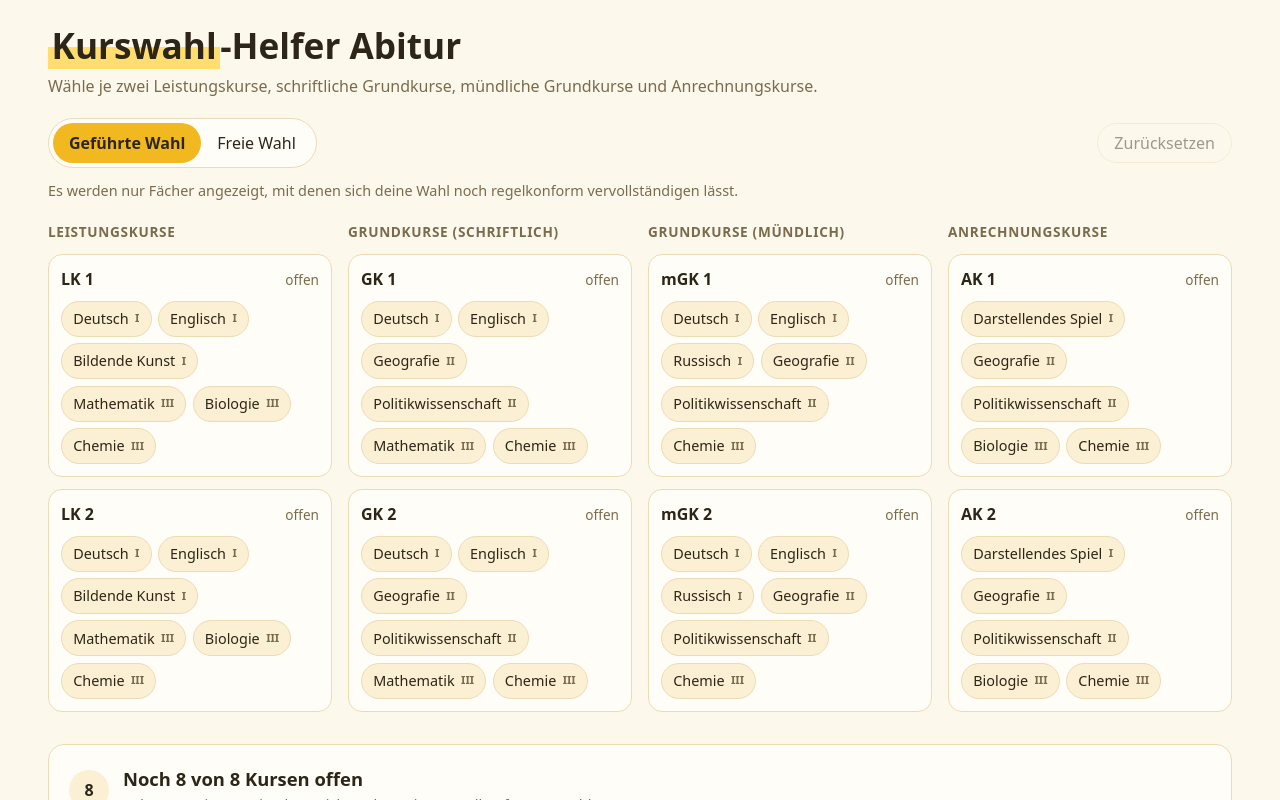
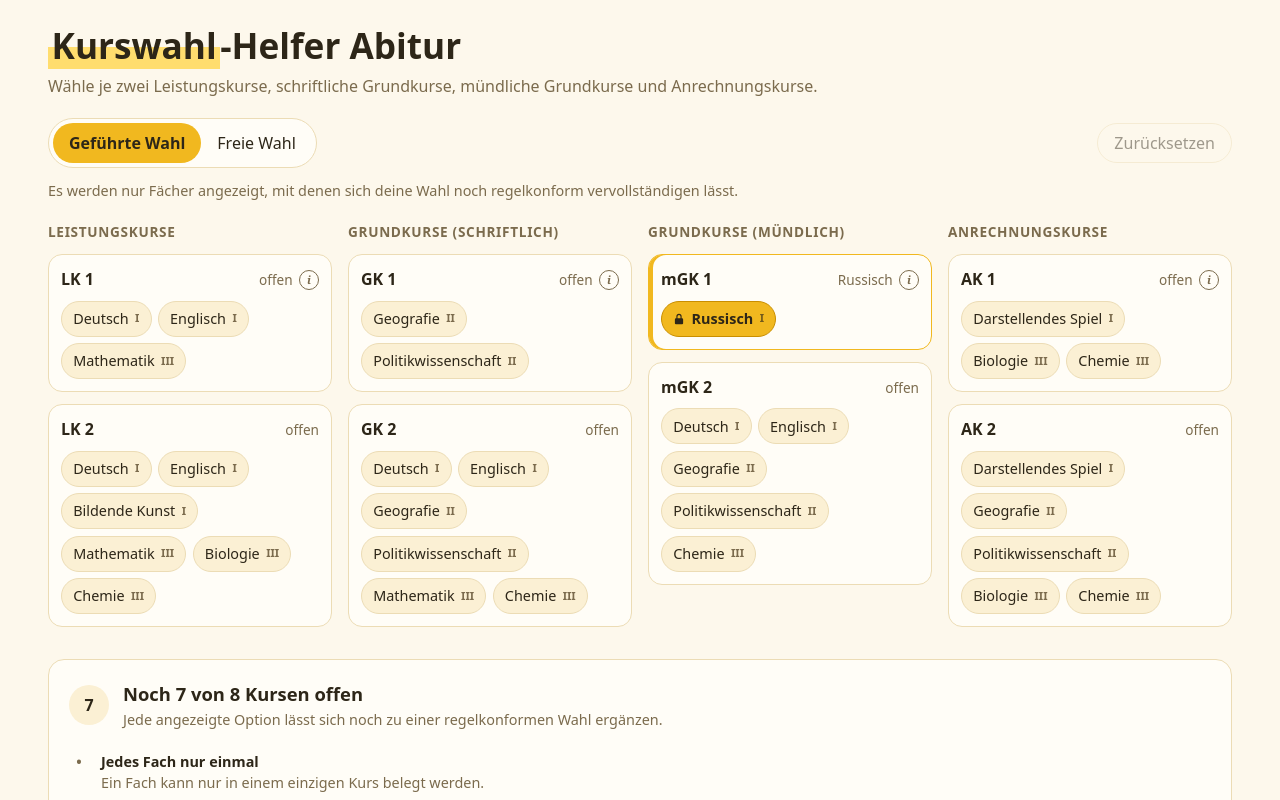
Before and after one commit to Benjino16/abi-kurswahl-suedost, a React (Vite) app: page / in a window 1280 px wide. Shown: the top 800 px of the page. Built offline with nearby package versions, Linux system fonts and the light colour scheme.

Commit message:
feat: restrict one slot per course type to its minimal required subject group
Lock subjects that every valid selection needs in a fixed course type
(currently Russisch in mGK) and explain restrictions via info tooltips.
Replaces the pair-splitting special case.

```diff
--- a/src/App.tsx
+++ b/src/App.tsx
@@ -1,10 +1,10 @@
 import { useMemo } from 'react'
-import { verteileErzwungenePaare, type Optionen } from './anzeige'
+import { freieAnzeige, gefuehrteAnzeige } from './anzeige'
 import { RegelStatus } from './components/RegelStatus'
 import { SlotKarte } from './components/SlotKarte'
-import { angebotFuer, istVervollstaendigbar, moeglicheFaecher } from './domain/solver'
+import { istVervollstaendigbar } from './domain/solver'
 import { KATEGORIEN, SLOTS, leereWahl, type SlotId } from './domain/types'
-import { useGespeicherterZustand, type Modus } from './zustand'
+import { normalisiere, useGespeicherterZustand, type Modus } from './zustand'
 
 const MODI: { id: Modus; label: string; hinweis: string }[] = [
   {
@@ -22,23 +22,14 @@ const MODI: { id: Modus; label: string; hinweis: string }[] = [
 function App() {
   const [{ modus, wahl }, setZustand] = useGespeicherterZustand()
 
-  const moeglich = useMemo(() => (modus === 'gefuehrt' ? moeglicheFaecher(wahl) : null), [modus, wahl])
+  const anzeige = useMemo(() => (modus === 'gefuehrt' ? gefuehrteAnzeige(wahl) : freieAnzeige()), [modus, wahl])
   const sackgasse = modus === 'gefuehrt' && !istVervollstaendigbar(wahl)
-
-  const optionen = useMemo(() => {
-    const o = Object.fromEntries(
-      SLOTS.map((s) => {
-        const angebot = angebotFuer(s)
-        return [s.id, moeglich ? angebot.filter((id) => moeglich[s.id].has(id)) : angebot]
-      }),
-    ) as Optionen
-    return moeglich ? verteileErzwungenePaare(wahl, o) : o
-  }, [moeglich, wahl])
 
   const waehle = (slot: SlotId, id: string | null) => setZustand((z) => ({ ...z, wahl: { ...z.wahl, [slot]: id } }))
   const setModus = (m: Modus) => setZustand((z) => ({ ...z, modus: m }))
   const zuruecksetzen = () => setZustand((z) => ({ ...z, wahl: leereWahl() }))
-  const hatAuswahl = SLOTS.some((s) => wahl[s.id] !== null)
+  const grundzustand = normalisiere({ modus, wahl: leereWahl() }).wahl
+  const hatAuswahl = SLOTS.some((s) => wahl[s.id] !== grundzustand[s.id])
 
   return (
     <main>
@@ -81,7 +72,7 @@ function App() {
                 key={slot.id}
                 slot={slot}
                 gewaehlt={wahl[slot.id]}
-                optionen={optionen[slot.id]}
+                anzeige={anzeige[slot.id]}
                 onWaehle={(id) => waehle(slot.id, id)}
               />
             ))}
--- a/src/anzeige.ts
+++ b/src/anzeige.ts
@@ -1,26 +1,92 @@
+import { fach, oderListe, sortiert } from './domain/faecher'
+import {
+  alleGueltigenWahlen,
+  angebotFuer,
+  kleinsteGruppe,
+  moeglicheFaecher,
+  statischePflichtfaecher,
+} from './domain/solver'
 import { KATEGORIEN, SLOTS, type SlotId, type Wahl } from './domain/types'
 
-export type Optionen = Record<SlotId, string[]>
+export interface SlotAnzeige {
+  optionen: string[]
+  info?: string
+  gesperrt?: boolean
+}
+
+export type Anzeige = Record<SlotId, SlotAnzeige>
+
+/** Freie Wahl: jeder Slot zeigt das komplette Angebot seiner Kursart. */
+export const freieAnzeige = (): Anzeige =>
+  Object.fromEntries(SLOTS.map((s) => [s.id, { optionen: angebotFuer(s) }])) as Anzeige
 
 /**
- * Teilen sich die beiden Slots einer Kursart nur noch genau zwei Fächer, ist die
- * Verteilung erzwungen. Dann zeigt jeder Slot nur eins davon an – bereits
- * gewählte Fächer bleiben in ihrem Slot. Reine Darstellung, nichts wird gesperrt.
+ * Geführte Wahl: nur Fächer, die sich noch regelkonform ergänzen lassen. Zusätzlich
+ * zeigt in jeder Kursart ein Slot nur die kleinste Fächergruppe, aus der in jeder
+ * gültigen Wahl mindestens ein Fach in dieser Kursart vorkommt. Begrenzt wird der
+ * Slot, der ein Fach dieser Gruppe trägt bzw. tragen muss – sonst der obere.
  */
-export function verteileErzwungenePaare(wahl: Wahl, optionen: Optionen): Optionen {
-  const ergebnis = { ...optionen }
+export function gefuehrteAnzeige(wahl: Wahl): Anzeige {
+  const gueltig = alleGueltigenWahlen()
+  const moeglich = moeglicheFaecher(wahl, gueltig)
+  const optionen = Object.fromEntries(SLOTS.map((s) => [s.id, sortiert(moeglich[s.id])])) as Record<SlotId, string[]>
+  const gruppenInfo: Partial<Record<SlotId, string>> = {}
+
   for (const k of KATEGORIEN) {
-    const slots = SLOTS.filter((s) => s.kategorie === k.id)
-    if (slots.length !== 2) continue
-    const [a, b] = slots.map((s) => s.id)
-    if (optionen[a].length === 0 || optionen[b].length === 0) continue
+    const ids = SLOTS.filter((s) => s.kategorie === k.id).map((s) => s.id)
+    if (ids.length !== 2) continue
+    const [oben, unten] = ids
+    const a = wahl[oben]
+    const b = wahl[unten]
+    if (a !== null && b !== null) continue
 
-    const faecher = [...new Set([...optionen[a], ...optionen[b], wahl[a], wahl[b]])].filter((id) => id !== null)
-    if (faecher.length !== 2) continue
+    // Gültige Wahlen, die außerhalb dieser Kursart zur aktuellen Auswahl passen.
+    const kandidaten = gueltig.filter((v) =>
+      SLOTS.every((s) => ids.includes(s.id) || wahl[s.id] === null || v[s.id] === wahl[s.id]),
+    )
+    if (kandidaten.length === 0) continue
+    const gruppe = kleinsteGruppe(kandidaten, oben, unten)
 
-    const fuerA = wahl[a] ?? faecher.find((id) => id !== wahl[b])!
-    ergebnis[a] = [fuerA]
-    ergebnis[b] = [wahl[b] ?? faecher.find((id) => id !== fuerA)!]
+    const begrenzt = a !== null ? (gruppe.has(a) ? oben : unten) : b !== null ? (gruppe.has(b) ? unten : oben) : oben
+    const anderer = begrenzt === oben ? unten : oben
+
+    const vorher = optionen[begrenzt]
+    optionen[begrenzt] = vorher.filter((id) => gruppe.has(id))
+    if (a === null && b === null) {
+      optionen[anderer] = sortiert(kandidaten.filter((v) => gruppe.has(v[begrenzt]!)).map((v) => v[anderer]!))
+    }
+    if (optionen[begrenzt].length > 1 && optionen[begrenzt].length < vorher.length) {
+      const namen = oderListe(sortiert(gruppe).map((id) => fach(id).name))
+      gruppenInfo[begrenzt] =
+        `In dieser Kursart muss mindestens eines dieser Fächer belegt werden: ${namen}. ` +
+        'Deshalb stehen hier nur diese zur Auswahl – das zweite Fach wählst du im anderen Slot.'
+    }
   }
-  return ergebnis
+
+  const gesperrt = new Set(
+    statischePflichtfaecher().flatMap(({ kategorie, fach: id }) =>
+      SLOTS.filter((s) => s.kategorie === kategorie && wahl[s.id] === id).map((s) => s.id),
+    ),
+  )
+
+  return Object.fromEntries(
+    SLOTS.map((s) => {
+      const o = optionen[s.id]
+      if (gesperrt.has(s.id)) {
+        const name = fach(wahl[s.id]!).name
+        return [
+          s.id,
+          {
+            optionen: o,
+            gesperrt: true,
+            info: `${name} muss in jeder gültigen Wahl in dieser Kursart belegt werden und ist deshalb fest eingetragen.`,
+          },
+        ]
+      }
+      if (o.length === 1) {
+        return [s.id, { optionen: o, info: `Bei deiner bisherigen Auswahl bleibt hier nur ${fach(o[0]).name}.` }]
+      }
+      return [s.id, { optionen: o, info: gruppenInfo[s.id] }]
+    }),
+  ) as Anzeige
 }
--- a/src/components/SlotKarte.tsx
+++ b/src/components/SlotKarte.tsx
@@ -1,17 +1,23 @@
+import { useState } from 'react'
+import type { SlotAnzeige } from '../anzeige'
 import { fach } from '../domain/faecher'
 import { AUFGABENFELD_LABEL, type Slot } from '../domain/types'
 
 interface Props {
   slot: Slot
   gewaehlt: string | null
-  optionen: string[]
+  anzeige: SlotAnzeige
   onWaehle: (id: string | null) => void
 }
 
-export function SlotKarte({ slot, gewaehlt, optionen, onWaehle }: Props) {
+export function SlotKarte({ slot, gewaehlt, anzeige, onWaehle }: Props) {
+  const { optionen, info, gesperrt } = anzeige
   // Das gewählte Fach bleibt sichtbar, auch wenn es nicht mehr zu den Optionen passt.
   const sichtbar = gewaehlt && !optionen.includes(gewaehlt) ? [gewaehlt, ...optionen] : optionen
   const titelId = `slot-${slot.id}`
+  const infoId = `info-${slot.id}`
+  // Antippen öffnet den Hinweis auch auf Touch-Geräten ohne Hover.
+  const [infoOffen, setInfoOffen] = useState(false)
 
   return (
     <div className={gewaehlt ? 'slot belegt' : 'slot'} role="group" aria-labelledby={titelId}>
@@ -19,6 +25,7 @@ export function SlotKarte({ slot, gewaehlt, optionen, onWaehle }: Props) {
         <span id={titelId} className="slot-label">
           {slot.label}
         </span>
+        <span className="slot-status">
           {gewaehlt ? (
             <span className="slot-wert">{fach(gewaehlt).name}</span>
           ) : sichtbar.length === 1 ? (
@@ -26,6 +33,23 @@ export function SlotKarte({ slot, gewaehlt, optionen, onWaehle }: Props) {
           ) : (
             <span className="slot-wert">offen</span>
           )}
+          {info && (
+            <button
+              type="button"
+              className={infoOffen ? 'info offen' : 'info'}
+              aria-label="Hinweis"
+              aria-describedby={infoId}
+              aria-expanded={infoOffen}
+              onClick={() => setInfoOffen((o) => !o)}
+              onBlur={() => setInfoOffen(false)}
+            >
+              i
+              <span id={infoId} role="tooltip" className="tooltip">
+                {info}
+              </span>
+            </button>
+          )}
+        </span>
       </div>
       {sichtbar.length === 0 ? (
         <p className="slot-leer">Keine passende Option.</p>
@@ -40,8 +64,10 @@ export function SlotKarte({ slot, gewaehlt, optionen, onWaehle }: Props) {
                 type="button"
                 className="chip"
                 aria-pressed={aktiv}
+                disabled={gesperrt && aktiv}
                 onClick={() => onWaehle(aktiv ? null : id)}
               >
+                {gesperrt && aktiv && <SchlossIcon />}
                 {f.name}
                 <span className="feld" title={`Aufgabenfeld ${AUFGABENFELD_LABEL[f.aufgabenfeld]}`}>
                   {AUFGABENFELD_LABEL[f.aufgabenfeld]}
@@ -54,3 +80,11 @@ export function SlotKarte({ slot, gewaehlt, optionen, onWaehle }: Props) {
     </div>
   )
 }
+
+function SchlossIcon() {
+  return (
+    <svg width="12" height="12" viewBox="0 0 16 16" fill="currentColor" aria-label="gesperrt" role="img">
+      <path d="M8 1a3.5 3.5 0 0 0-3.5 3.5V7H4a1.5 1.5 0 0 0-1.5 1.5v5A1.5 1.5 0 0 0 4 15h8a1.5 1.5 0 0 0 1.5-1.5v-5A1.5 1.5 0 0 0 12 7h-.5V4.5A3.5 3.5 0 0 0 8 1Zm2 6H6V4.5a2 2 0 1 1 4 0V7Z" />
+    </svg>
+  )
+}
--- a/src/domain/faecher.ts
+++ b/src/domain/faecher.ts
@@ -22,3 +22,13 @@ export const fach = (id: string): Fach => {
 }
 
 export const istFach = (id: string) => FACH_NACH_ID.has(id)
+
+/** Fach-IDs in der Reihenfolge des Kursangebots. */
+export const sortiert = (ids: Iterable<string>): string[] => {
+  const menge = new Set(ids)
+  return FAECHER.map((f) => f.id).filter((id) => menge.has(id))
+}
+
+/** „A, B oder C“ */
+export const oderListe = (namen: string[]) =>
+  namen.length > 1 ? `${namen.slice(0, -1).join(', ')} oder ${namen.at(-1)}` : (namen[0] ?? '')
--- a/src/domain/solver.ts
+++ b/src/domain/solver.ts
@@ -1,6 +1,6 @@
-import { FAECHER } from './faecher'
+import { FAECHER, sortiert } from './faecher'
 import { pruefeWahl } from './regeln'
-import { SLOTS, leereWahl, type Slot, type SlotId, type Wahl } from './types'
+import { KATEGORIEN, SLOTS, leereWahl, type Kategorie, type Slot, type SlotId, type Wahl } from './types'
 
 /** Fach-IDs, die in der Kursart des Slots angeboten werden. */
 export const angebotFuer = (slot: Slot): string[] =>
@@ -67,6 +67,56 @@ export function moeglicheFaecher(wahl: Wahl, gueltig = alleGueltigenWahlen()): R
   return moeglich
 }
 
+function* kombinationen<T>(liste: T[], groesse: number, ab = 0): Generator<T[]> {
+  if (groesse === 0) {
+    yield []
+    return
+  }
+  for (let i = ab; i <= liste.length - groesse; i++)
+    for (const rest of kombinationen(liste, groesse - 1, i + 1)) yield [liste[i], ...rest]
+}
+
+/**
+ * Kleinste Fächergruppe S, von der jede Kandidatenwahl in Slot a oder b
+ * mindestens ein Fach enthält. Bei Gleichstand gewinnt die Reihenfolge im Kursangebot.
+ */
+export function kleinsteGruppe(kandidaten: Wahl[], a: SlotId, b: SlotId): Set<string> {
+  const paare = [...new Map(kandidaten.map((v) => [[v[a], v[b]].sort().join('|'), [v[a]!, v[b]!]])).values()]
+  const faecher = sortiert(paare.flat())
+  for (let groesse = 1; groesse < faecher.length; groesse++) {
+    for (const gruppe of kombinationen(faecher, groesse)) {
+      if (paare.every(([x, y]) => gruppe.includes(x) || gruppe.includes(y))) return new Set(gruppe)
+    }
+  }
+  return new Set(faecher)
+}
+
+let pflichtCache: { kategorie: Kategorie; fach: string }[] | null = null
+
+/** Fächer, die unabhängig von jeder Auswahl in einer bestimmten Kursart belegt werden müssen. */
+export function statischePflichtfaecher() {
+  if (pflichtCache) return pflichtCache
+  const gueltig = alleGueltigenWahlen()
+  pflichtCache = KATEGORIEN.flatMap((k) => {
+    const slots = SLOTS.filter((s) => s.kategorie === k.id)
+    return FAECHER.filter(
+      (f) => gueltig.length > 0 && gueltig.every((v) => slots.some((s) => v[s.id] === f.id)),
+    ).map((f) => ({ kategorie: k.id, fach: f.id }))
+  })
+  return pflichtCache
+}
+
+/** Trägt statische Pflichtfächer in den ersten freien Slot ihrer Kursart ein. */
+export function ergaenzePflicht(wahl: Wahl): Wahl {
+  const neu = { ...wahl }
+  for (const { kategorie, fach } of statischePflichtfaecher()) {
+    if (Object.values(neu).includes(fach)) continue
+    const frei = SLOTS.find((s) => s.kategorie === kategorie && neu[s.id] === null)
+    if (frei) neu[frei.id] = fach
+  }
+  return neu
+}
+
 /** Lässt sich die (Teil-)Wahl noch regelkonform vervollständigen? */
 export const istVervollstaendigbar = (wahl: Wahl, gueltig = alleGueltigenWahlen()) =>
   gueltig.some((k) => SLOTS.every((s) => wahl[s.id] === null || k[s.id] === wahl[s.id]))
--- a/src/index.css
+++ b/src/index.css
@@ -203,6 +203,71 @@ button:focus-visible {
   white-space: nowrap;
 }
 
+.slot-status {
+  display: inline-flex;
+  align-items: center;
+  gap: 0.4rem;
+  min-width: 0;
+}
+
+.info {
+  position: relative;
+  flex: none;
+  display: inline-grid;
+  place-items: center;
+  width: 1.25rem;
+  height: 1.25rem;
+  padding: 0;
+  border: 1px solid var(--muted);
+  border-radius: 50%;
+  background: transparent;
+  color: var(--muted);
+  font-size: 0.7rem;
+  font-weight: 700;
+  font-style: italic;
+  font-family: Georgia, serif;
+}
+
+.info:hover,
+.info:focus-visible {
+  border-color: var(--accent-strong);
+  color: var(--accent-strong);
+}
+
+.tooltip {
+  position: absolute;
+  right: -0.25rem;
+  top: calc(100% + 0.5rem);
+  z-index: 10;
+  width: max-content;
+  max-width: min(16rem, 80vw);
+  padding: 0.55rem 0.75rem;
+  border-radius: 0.5rem;
+  background: var(--text);
+  color: var(--bg);
+  font: 400 0.8rem/1.4 system-ui, -apple-system, 'Segoe UI', Roboto, sans-serif;
+  text-align: left;
+  opacity: 0;
+  visibility: hidden;
+  transition: opacity 0.15s;
+  pointer-events: none;
+}
+
+.info:hover .tooltip,
+.info:focus-visible .tooltip,
+.info.offen .tooltip {
+  opacity: 1;
+  visibility: visible;
+}
+
+.chip:disabled {
+  cursor: default;
+}
+
+.chip:disabled:hover {
+  border-color: var(--accent-strong);
+}
+
 .slot-wert.einzig {
   color: var(--accent-strong);
   font-weight: 600;
--- a/src/zustand.ts
+++ b/src/zustand.ts
@@ -1,5 +1,5 @@
-import { useEffect, useState } from 'react'
-import { angebotFuer } from './domain/solver'
+import { useCallback, useEffect, useState } from 'react'
+import { angebotFuer, ergaenzePflicht } from './domain/solver'
 import { SLOTS, leereWahl, type Wahl } from './domain/types'
 
 export type Modus = 'gefuehrt' | 'frei'
@@ -29,9 +29,13 @@ function lade(): Zustand {
   }
 }
 
+/** In der geführten Wahl sind statische Pflichtfächer immer eingetragen. */
+export const normalisiere = (z: Zustand): Zustand =>
+  z.modus === 'gefuehrt' ? { ...z, wahl: ergaenzePflicht(z.wahl) } : z
+
 /** Modus und Wahl, im Browser des Nutzers gespeichert. */
 export function useGespeicherterZustand() {
-  const [zustand, setZustand] = useState(lade)
+  const [zustand, setZustand] = useState(() => normalisiere(lade()))
   useEffect(() => {
     try {
       localStorage.setItem(SCHLUESSEL, JSON.stringify(zustand))
@@ -39,5 +43,6 @@ export function useGespeicherterZustand() {
       // Speichern ist nur Komfort; ohne Storage funktioniert die App trotzdem.
     }
   }, [zustand])
-  return [zustand, setZustand] as const
+  const aendere = useCallback((f: (z: Zustand) => Zustand) => setZustand((z) => normalisiere(f(z))), [])
+  return [zustand, aendere] as const
 }
```
Also changed, not shown: src/domain/regeln.ts (+3 -6 lines), 1 other file (tests, documents, lock files or other folders). Lines whose indentation alone changed are shown as unchanged.
